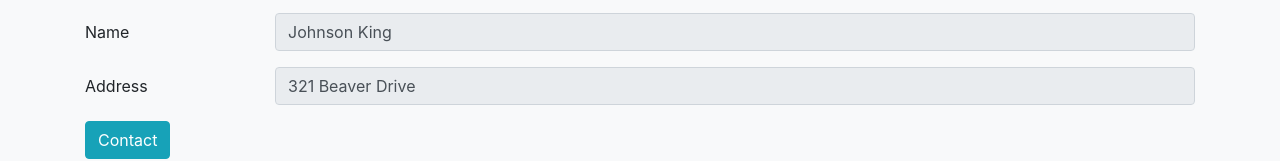
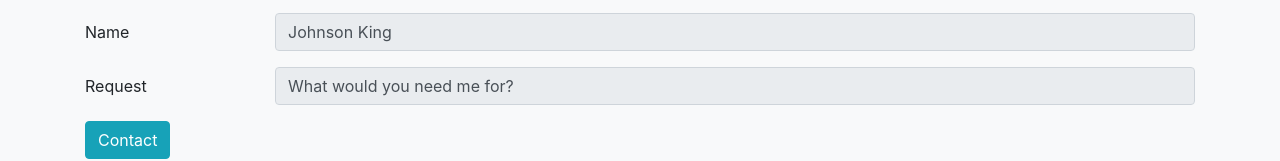
Before and after one commit to doan0033/doan0033.github.io, a plain HTML site: page Bootstrap/index.html in a window 1280 px wide. Shown: the part 2130-2291 px from the top of the page. Drawn offline with nearby package versions, Linux system fonts and the light colour scheme.

Commit message:
contact from fix

```diff
--- a/Bootstrap/index.html
+++ b/Bootstrap/index.html
@@ -183,9 +183,9 @@
                         </div>
                     </div>
                     <div class="form-group row">
-                        <label for="staticEmail" class="col-sm-2 col-form-label">Address</label>
+                        <label for="staticEmail" class="col-sm-2 col-form-label">Request</label>
                         <div class="col-sm-10">
-                            <input type="text" readonly class="form-control" id="staticEmail" value="321 Beaver Drive">
+                            <input type="text" readonly class="form-control" id="staticEmail" value="What would you need me for?">
                         </div>
                     </div>
                     <button type="button" class="btn btn-info">Contact</button>
```
